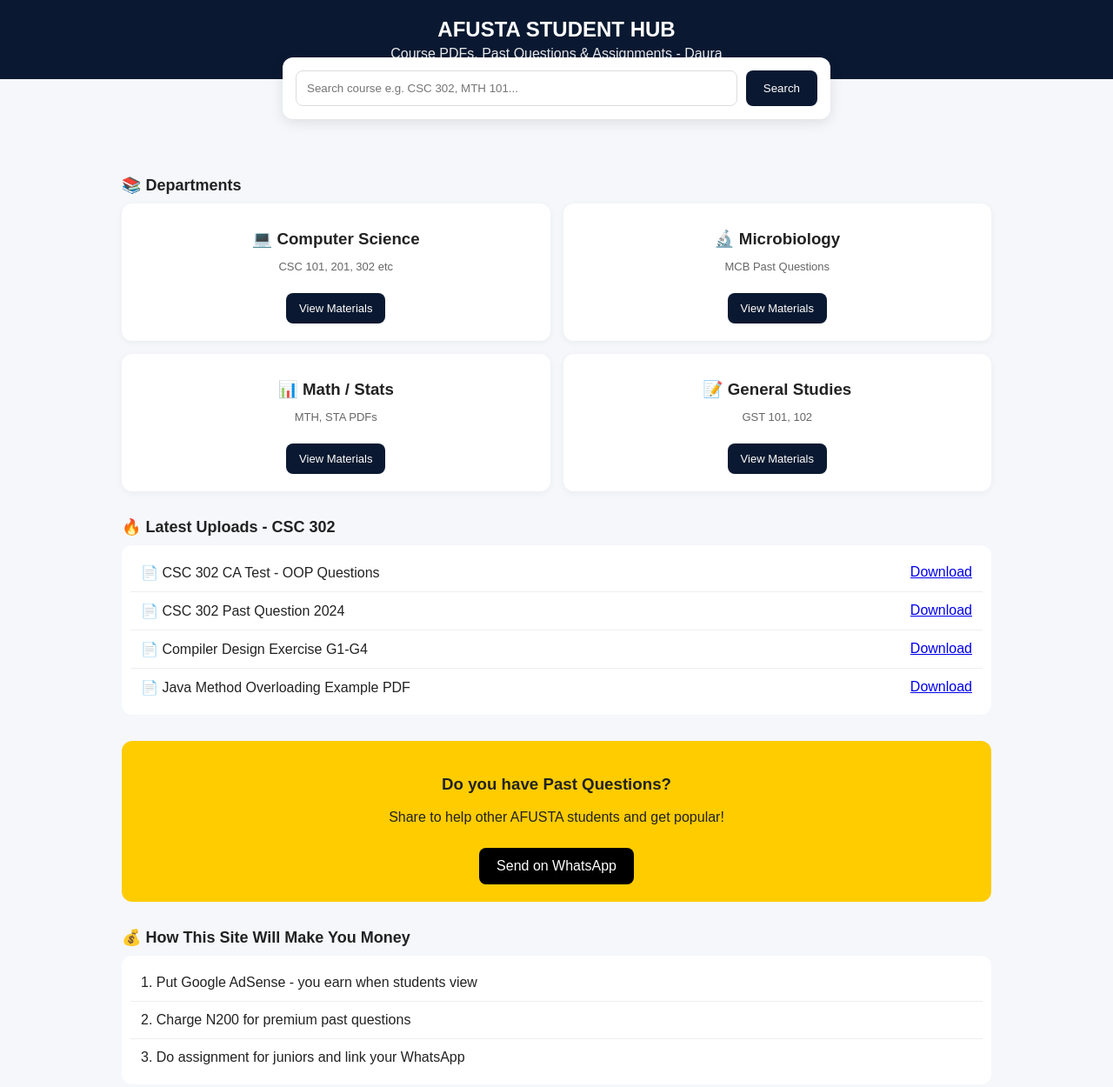
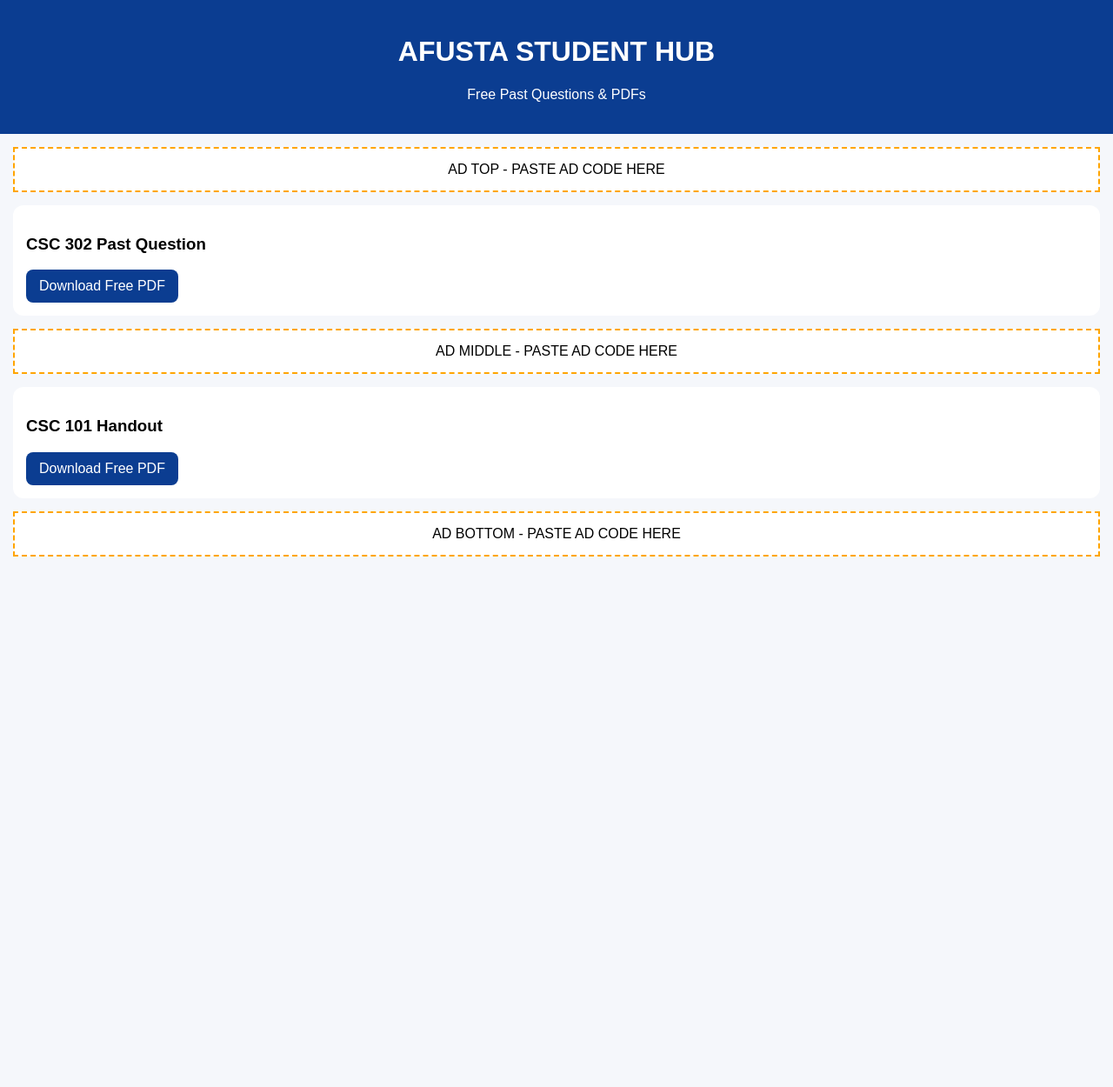
Before and after one commit to abdullahisaiduisah7-art/abdullahisaiduisah7-art.github.io, a plain HTML site: page index.html in a window 1280 px wide. Shown: the whole page at 87% size. After the commit the page ends 800 px from the top, so only its background shows below. Drawn offline with Linux system fonts and the light colour scheme.

Commit message:
Update index.html

```diff
--- a/index.html
+++ b/index.html
@@ -1,114 +1,18 @@
 <!DOCTYPE html>
-<html>
-<head>
-<meta charset="UTF-8">
-<meta name="viewport" content="width=device-width, initial-scale=1">
-<title>AFUSTA Student Hub - Past Questions & PDFs</title>
-<style>
-body{margin:0;font-family:Arial;background:#f5f7fb;color:#222}
-header{background:#0a1931;color:white;padding:20px;text-align:center}
-header h1{margin:0;font-size:24px}
-header p{margin:5px 0 0;opacity:0.9}
-.search-box{max-width:600px;margin:-25px auto 20px;background:white;padding:15px;border-radius:12px;box-shadow:0 4px 15px rgba(0,0,0,0.1);display:flex;gap:10px}
-.search-box input{flex:1;padding:12px;border:1px solid #ddd;border-radius:8px}
-.search-box button{padding:12px 20px;background:#0a1931;color:white;border:none;border-radius:8px}
-.container{max-width:1000px;margin:auto;padding:15px}
-.card-grid{display:grid;grid-template-columns:1fr 1fr;gap:15px}
-.card{background:white;padding:20px;border-radius:12px;box-shadow:0 2px 8px rgba(0,0,0,0.05);text-align:center}
-.card h3{margin:10px 0 5px}
-.card p{font-size:13px;color:#666}
-.btn{display:inline-block;margin-top:10px;padding:10px 15px;background:#0a1931;color:white;text-decoration:none;border-radius:8px;font-size:13px}
-.section-title{margin:30px 0 10px;font-size:18px;font-weight:bold}
-.list{background:white;border-radius:12px;padding:10px}
-.list-item{display:flex;justify-content:space-between;padding:12px;border-bottom:1px solid #eee}
-.list-item:last-child{border:none}
-.upload-box{background:#ffcc00;padding:20px;border-radius:12px;text-align:center;margin-top:30px}
-@media(max-width:600px){.card-grid{grid-template-columns:1fr}}
-</style>
-</head>
-<body>
+<html><head><meta charset="UTF-8"><meta name="viewport" content="width=device-width, initial-scale=1.0">
+<title>AFUSTA Student Hub</title>
+<style>body{font-family:Arial;background:#f5f7fb;margin:0}header{background:#0b3d91;color:#fff;padding:20px;text-align:center}.ad-box{background:#fff;border:2px dashed orange;padding:15px;text-align:center;margin:15px}.card{background:#fff;margin:15px;padding:15px;border-radius:12px}.btn{background:#0b3d91;color:#fff;padding:10px 15px;border-radius:8px;text-decoration:none;display:inline-block}</style>
+</head><body>
+<header><h1>AFUSTA STUDENT HUB</h1><p>Free Past Questions & PDFs</p></header>
 
-<header>
-<h1>AFUSTA STUDENT HUB</h1>
-<p>Course PDFs, Past Questions & Assignments - Daura</p>
-</header>
+<div class="ad-box">AD TOP - PASTE AD CODE HERE<br><!-- AD 1 --></div>
 
-<div class="search-box">
-<input type="text" id="search" placeholder="Search course e.g. CSC 302, MTH 101...">
-<button onclick="alert('Search working! Type CSC 302')">Search</button>
-</div>
+<div class="card"><h3>CSC 302 Past Question</h3><a class="btn" href="#">Download Free PDF</a></div>
 
-<div class="container">
+<div class="ad-box">AD MIDDLE - PASTE AD CODE HERE<br><!-- AD 2 --></div>
 
-<div class="section-title">📚 Departments</div>
-<div class="card-grid">
-<div class="card">
-<h3>💻 Computer Science</h3>
-<p>CSC 101, 201, 302 etc</p>
-<a class="btn" href="#cs">View Materials</a>
-</div>
-<div class="card">
-<h3>🔬 Microbiology</h3>
-<p>MCB Past Questions</p>
-<a class="btn" href="#cs">View Materials</a>
-</div>
-<div class="card">
-<h3>📊 Math / Stats</h3>
-<p>MTH, STA PDFs</p>
-<a class="btn" href="#cs">View Materials</a>
-</div>
-<div class="card">
-<h3>📝 General Studies</h3>
-<p>GST 101, 102</p>
-<a class="btn" href="#cs">View Materials</a>
-</div>
-</div>
+<div class="card"><h3>CSC 101 Handout</h3><a class="btn" href="#">Download Free PDF</a></div>
 
-<div class="section-title" id="cs">🔥 Latest Uploads - CSC 302</div>
-<div class="list">
-<div class="list-item">
-<span>📄 CSC 302 CA Test - OOP Questions</span>
-<a href="#">Download</a>
-</div>
-<div class="list-item">
-<span>📄 CSC 302 Past Question 2024</span>
-<a href="#">Download</a>
-</div>
-<div class="list-item">
-<span>📄 Compiler Design Exercise G1-G4</span>
-<a href="#">Download</a>
-</div>
-<div class="list-item">
-<span>📄 Java Method Overloading Example PDF</span>
-<a href="#">Download</a>
-</div>
-</div>
+<div class="ad-box">AD BOTTOM - PASTE AD CODE HERE<br><!-- AD 3 --></div>
 
-<div class="upload-box">
-<h3>Do you have Past Questions?</h3>
-<p>Share to help other AFUSTA students and get popular!</p>
-<a href="https://wa.me/234000000000" style="background:black;color:white;padding:12px 20px;border-radius:8px;text-decoration:none;display:inline-block;margin-top:10px;">Send on WhatsApp</a>
-</div>
-
-<div class="section-title">💰 How This Site Will Make You Money</div>
-<div class="list">
-<div class="list-item">1. Put Google AdSense - you earn when students view</div>
-<div class="list-item">2. Charge N200 for premium past questions</div>
-<div class="list-item">3. Do assignment for juniors and link your WhatsApp</div>
-</div>
-
-</div>
-
-<script>
-// Simple search filter
-document.getElementById('search').addEventListener('keyup', function() {
-  let filter = this.value.toLowerCase();
-  let items = document.querySelectorAll('.list-item');
-  items.forEach(function(item){
-    item.style.display = item.textContent.toLowerCase().includes(filter) ? 'flex' : 'none';
-  });
-});
-</script>
-
-</body>
-</html>
+</body></html>
```
